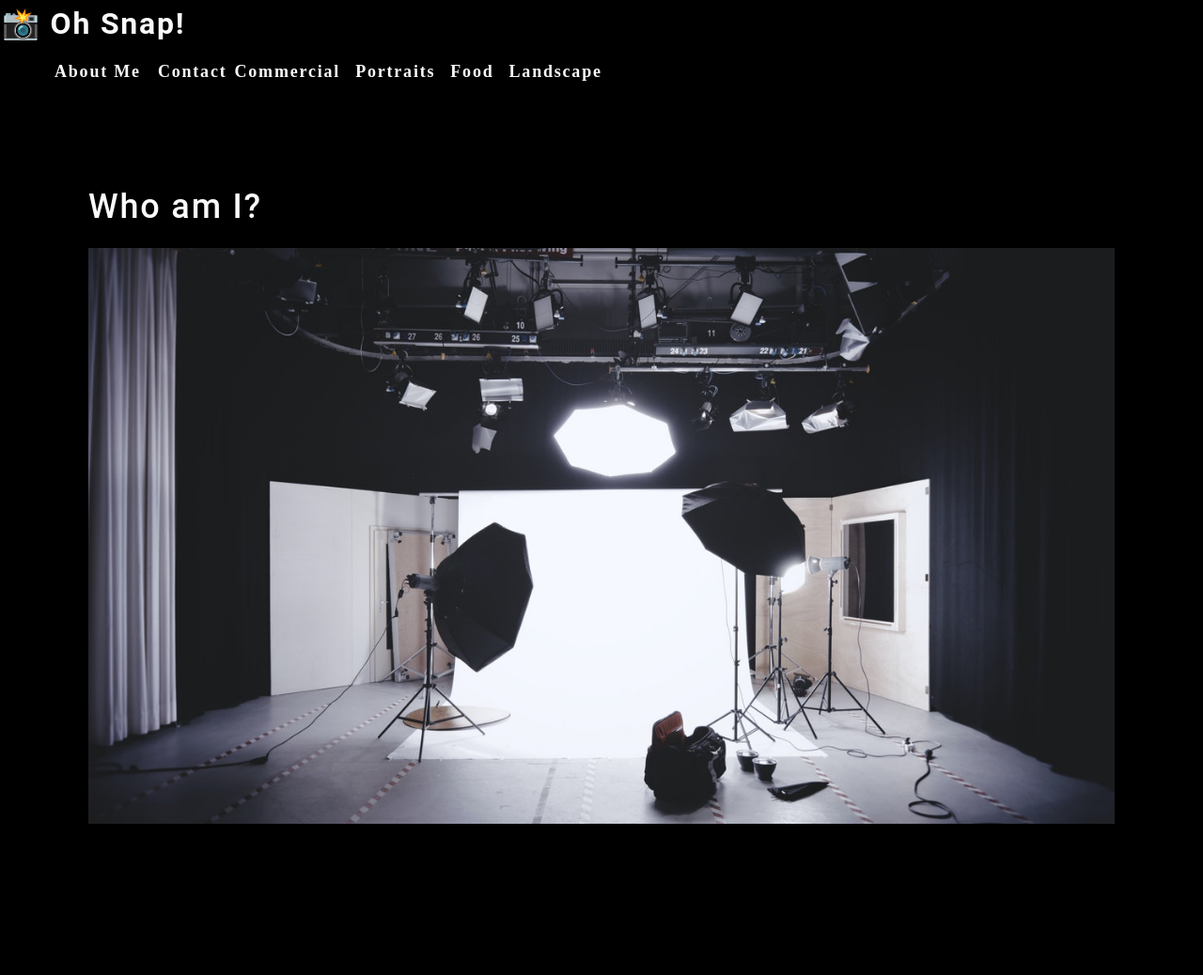
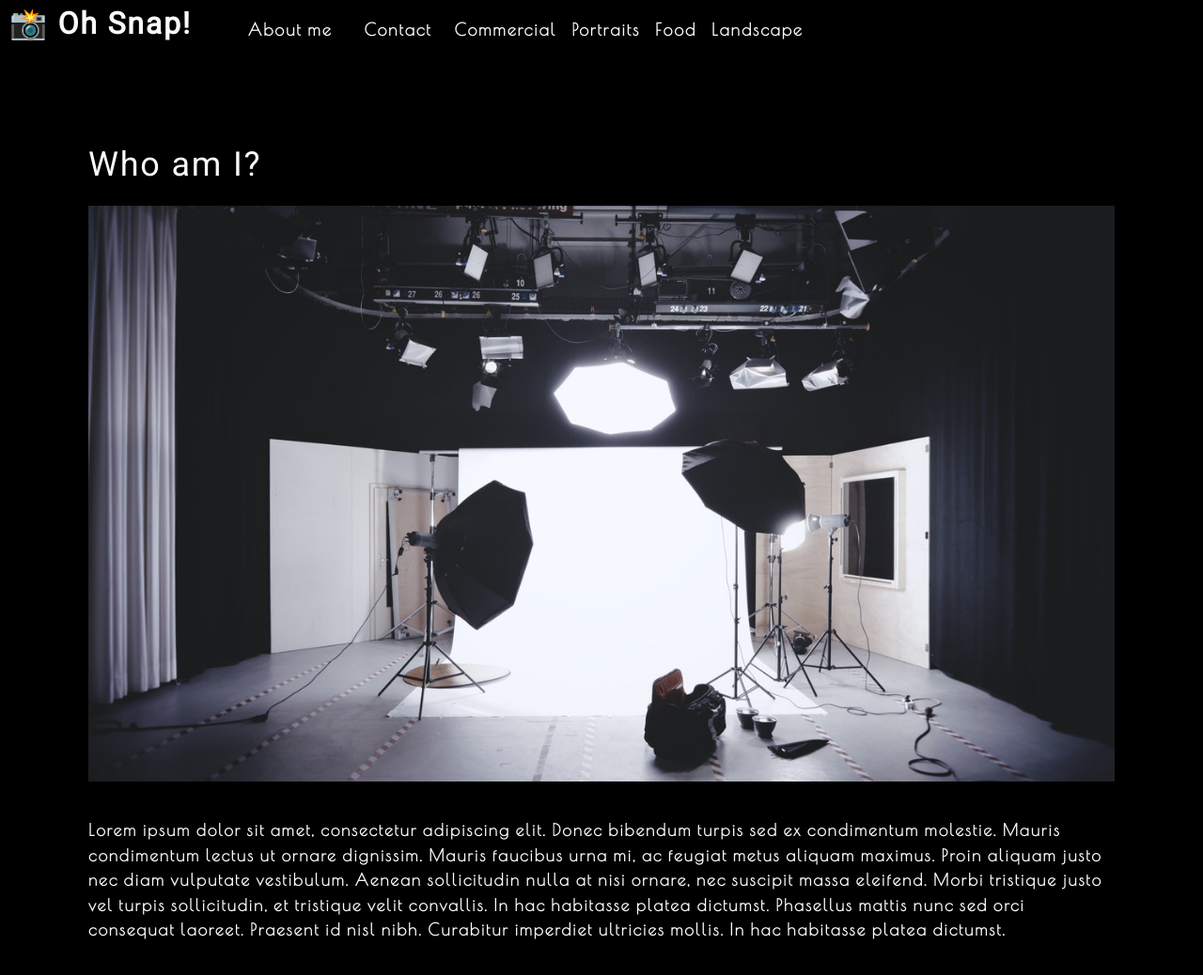
Before and after one commit to mitchgeorge8/photo-port, a React (Create React App) app: page / in a window 1280 px wide. Shown: the top 1038 px of the page at 94% size. Before the commit the page ends 991 px from the top, so only its background shows below. Built offline with nearby package versions, Linux system fonts and the light colour scheme.

Commit message:
20.1 Code snapshot

```diff
--- a/public/index.html
+++ b/public/index.html
@@ -1,20 +1,20 @@
 <!DOCTYPE html>
 <html lang="en">
+
 <head>
   <meta charset="utf-8" />
   <link rel="icon" href="%PUBLIC_URL%/favicon.ico" />
   <meta name="viewport" content="width=device-width, initial-scale=1" />
   <meta name="theme-color" content="#000000" />
-    <meta
-      name="description"
-      content="Web site created using create-react-app"
-    />
+  <meta name="description" content="Web site created using create-react-app" />
   <link rel="apple-touch-icon" href="%PUBLIC_URL%/logo192.png" />
   <!--
       manifest.json provides metadata used when your web app is installed on a
       user's mobile device or desktop. See https://developers.google.com/web/fundamentals/web-app-manifest/
     -->
   <link rel="manifest" href="%PUBLIC_URL%/manifest.json" />
+  <link href="https://fonts.googleapis.com/css2?family=Poiret+One&display=swap" rel="stylesheet">
+  <link href="https://fonts.googleapis.com/css?family=Roboto&display=swap" rel="stylesheet">
   <!--
       Notice the use of %PUBLIC_URL% in the tags above.
       It will be replaced with the URL of the `public` folder during the build.
@@ -26,6 +26,7 @@
     -->
   <title>React App</title>
 </head>
+
 <body>
   <noscript>You need to enable JavaScript to run this app.</noscript>
   <div id="root"></div>
@@ -40,4 +41,5 @@
       To create a production bundle, use `npm run build` or `yarn build`.
     -->
 </body>
+
 </html>
--- a/src/App.js
+++ b/src/App.js
@@ -5,9 +5,9 @@ import About from "./components/About";
 function App() {
   return (
     <div>
-      <Nav></Nav>
+      <Nav />
       <main>
-        <About></About>
+        <About />
       </main>
     </div>
   );
--- a/src/components/About/index.js
+++ b/src/components/About/index.js
@@ -1,11 +1,29 @@
 import React from "react";
-import coverImage from '../../assets/cover/cover-image.jpg';
+import coverImage from "../../assets/cover/cover-image.jpg";
 
 function About() {
   return (
     <section className="my-5">
       <h1 id="about">Who am I?</h1>
-      <img src={coverImage} className="my-2" style={{ width: "100%" }} alt="cover" />
+      <img
+        src={coverImage}
+        className="my-2"
+        style={{ width: "100%" }}
+        alt="cover"
+      />
+      <div className="my-2">
+        <p>
+          Lorem ipsum dolor sit amet, consectetur adipiscing elit. Donec
+          bibendum turpis sed ex condimentum molestie. Mauris condimentum lectus
+          ut ornare dignissim. Mauris faucibus urna mi, ac feugiat metus aliquam
+          maximus. Proin aliquam justo nec diam vulputate vestibulum. Aenean
+          sollicitudin nulla at nisi ornare, nec suscipit massa eleifend. Morbi
+          tristique justo vel turpis sollicitudin, et tristique velit convallis.
+          In hac habitasse platea dictumst. Phasellus mattis nunc sed orci
+          consequat laoreet. Praesent id nisl nibh. Curabitur imperdiet
+          ultricies mollis. In hac habitasse platea dictumst.
+        </p>
+      </div>
     </section>
   );
 }
--- a/src/components/Nav/index.js
+++ b/src/components/Nav/index.js
@@ -1,29 +1,31 @@
 import React from "react";
+import { capitalizeFirstLetter } from "../../utils/helpers";
 
 function Nav() {
   const categories = [
     {
-      name: "Commercial",
+      name: "commercial",
       description:
         "Photos of grocery stores, food trucks, and other commercial projects",
     },
-    { name: "Portraits", description: "Portraits of people in my life" },
-    { name: "Food", description: "Delicious delicacies" },
+    { name: "portraits", description: "Portraits of people in my life" },
+    { name: "food", description: "Delicious delicacies" },
     {
-      name: "Landscape",
+      name: "landscape",
       description: "Fields, farmhouses, waterfalls, and the beauty of nature",
     },
   ];
 
-  function categorySelected(name) {
-    console.log(`${name} clicked`);
-  }
+  const handleClick = () => {
+    console.log("click handled");
+  };
 
   return (
-    <header>
+    <header data-testid="header" className="flex-row px-1">
       <h2>
         <a href="/">
           <span role="img" aria-label="camera">
+            {" "}
             📸
           </span>{" "}
           Oh Snap!
@@ -32,15 +34,21 @@ function Nav() {
       <nav>
         <ul className="flex-row">
           <li className="mx-2">
-            <a href="#about">About Me</a>
+            <a href="#about" onClick={() => handleClick()}>
+              About me
+            </a>
           </li>
-          <li>
-            <span>Contact</span>
+          <li className={"mx-2"}>
+            <span onClick={() => handleClick()}>Contact</span>
           </li>
           {categories.map((category) => (
             <li className="mx-1" key={category.name}>
-              <span onClick={() => categorySelected(category.name)}>
-                {category.name}
+              <span
+                onClick={() => {
+                  handleClick();
+                }}
+              >
+                {capitalizeFirstLetter(category.name)}
               </span>
             </li>
           ))}
--- a/src/reportWebVitals.js
+++ b/src/reportWebVitals.js
@@ -1,6 +1,6 @@
-const reportWebVitals = onPerfEntry => {
+const reportWebVitals = (onPerfEntry) => {
   if (onPerfEntry && onPerfEntry instanceof Function) {
-    import('web-vitals').then(({ getCLS, getFID, getFCP, getLCP, getTTFB }) => {
+    import("web-vitals").then(({ getCLS, getFID, getFCP, getLCP, getTTFB }) => {
       getCLS(onPerfEntry);
       getFID(onPerfEntry);
       getFCP(onPerfEntry);
--- a/src/utils/helpers.js
+++ b/src/utils/helpers.js
@@ -3,6 +3,7 @@ export function capitalizeFirstLetter(string) {
 }
 
 export function validateEmail(email) {
-  var re = /^(([^<>()[\]\\.,;:\s@"]+(\.[^<>()[\]\\.,;:\s@"]+)*)|(".+"))@((\[[0-9]{1,3}\.[0-9]{1,3}\.[0-9]{1,3}\.[0-9]{1,3}\])|(([a-zA-Z\-0-9]+\.)+[a-zA-Z]{2,}))$/;
+  var re =
+    /^(([^<>()[\]\\.,;:\s@"]+(\.[^<>()[\]\\.,;:\s@"]+)*)|(".+"))@((\[[0-9]{1,3}\.[0-9]{1,3}\.[0-9]{1,3}\.[0-9]{1,3}\])|(([a-zA-Z\-0-9]+\.)+[a-zA-Z]{2,}))$/;
   return re.test(String(email).toLowerCase());
 }
```
Also changed, not shown: 1 other file (tests, documents, lock files or other folders). Lines whose indentation alone changed are shown as unchanged.
